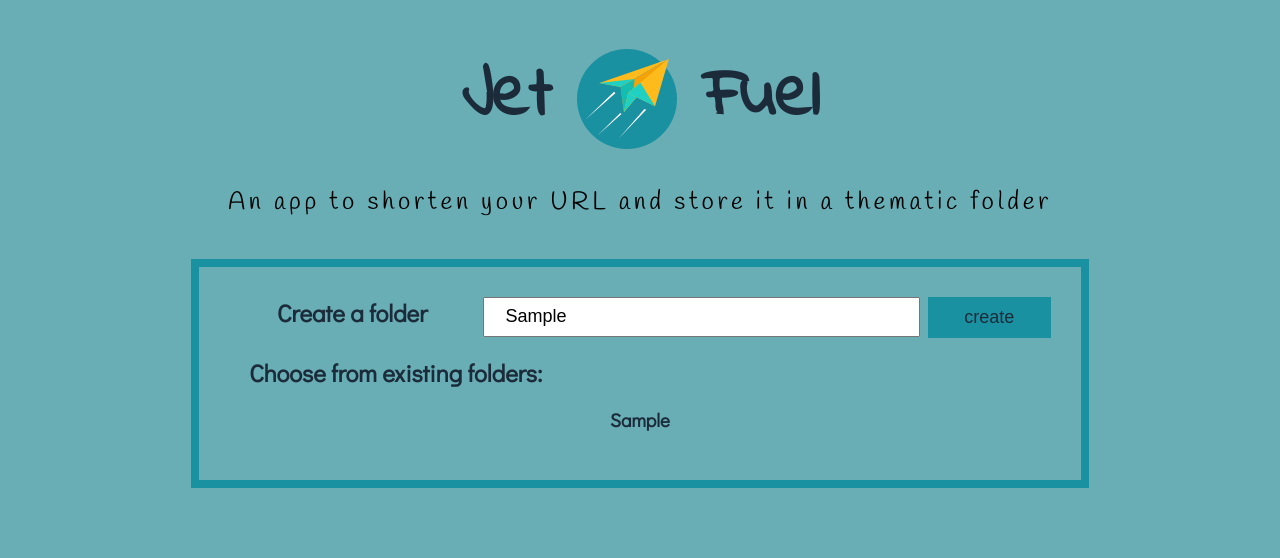
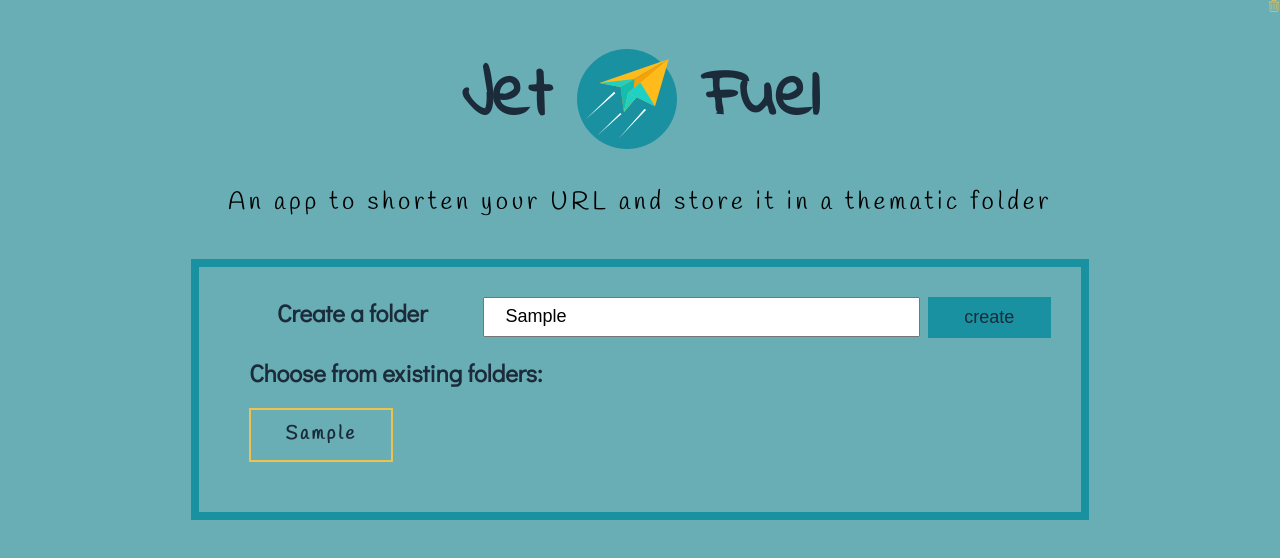
Before and after one commit to JustynaField/jet-fuel, a website: page public/index.html in a window 1280 px wide. Both pictures are taken after typing "Sample" into the empty fields and a click on the button "create". Drawn offline with Linux system fonts and the light colour scheme.

Commit message:
style folders being added

```diff
--- a/public/index.html
+++ b/public/index.html
@@ -32,7 +32,7 @@
         <h2>Choose from existing folders:</h2>
       </div>
 
-      <div class='folders-area'></div>
+      <div class='folders-list'></div>
     </main>
   </body>
   <script>window.jQuery || document.write('<script src="jquerymin.js"><\/script>')</script>
--- a/public/script.js
+++ b/public/script.js
@@ -9,7 +9,10 @@ $('#create-folder').on('click', function() {
 })
 
 function createNewFolder() {
-  $('.folders-area').prepend(
-    '<div><h3>' + folderName.val() + '</h3></div>'
+  $('.folders-list').prepend(
+    '<div class="card">' +
+      '<h3>' + folderName.val() + '</h3>'
+      + '<img src="icons/garbage.svg" class="garbage" />' +
+    '</div>'
   )
 }
--- a/public/style.css
+++ b/public/style.css
@@ -94,6 +94,31 @@ h2 {
   padding-left: 20px;
 }
 
-.read {
-  background-color: yellow;
+
+/*folder styling*/
+.card {
+  margin: 20px;
+  min-width: 140px;
+  min-height: 50px;
+  border: 2px solid #edc350
 }
+
+.folders-list {
+  display: flex;
+  flex-wrap: wrap;
+}
+
+.card h3 {
+  margin: 12px 5px;
+  font-family: 'Handlee', cursive;
+  letter-spacing: .15em;
+}
+
+.garbage {
+  width: 12px;
+  position: absolute;
+  top: 0;
+  right: 0;
+  /*margin-top: 7px;
+  margin-right: 7px;*/
+}
```
Also changed, not shown: public/icons/folder.svg (added), public/icons/garbage.svg (added), public/icons/open-folder.svg (added), 2 other files.
